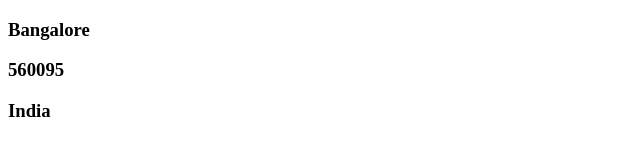
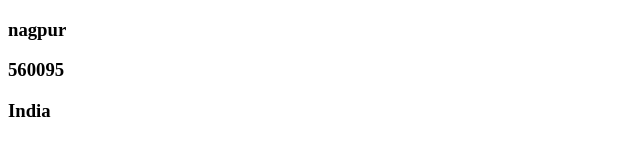
Before and after one commit to deshmukhshivanii/website_test1111, a plain HTML site: page index.html in a window 1280 px wide. Shown: the full height of the page, 0-640 px from the left. Drawn offline with Linux system fonts and the light colour scheme.

Commit message:
index file updated

```diff
--- a/index.html
+++ b/index.html
@@ -5,7 +5,7 @@
 
 </head>
 <body>
-	<h3> Bangalore </h3>
+	<h3> nagpur </h3>
 	 <h3> 560095 </h3>
 	  <h3> India </h3>
 </body>
```
